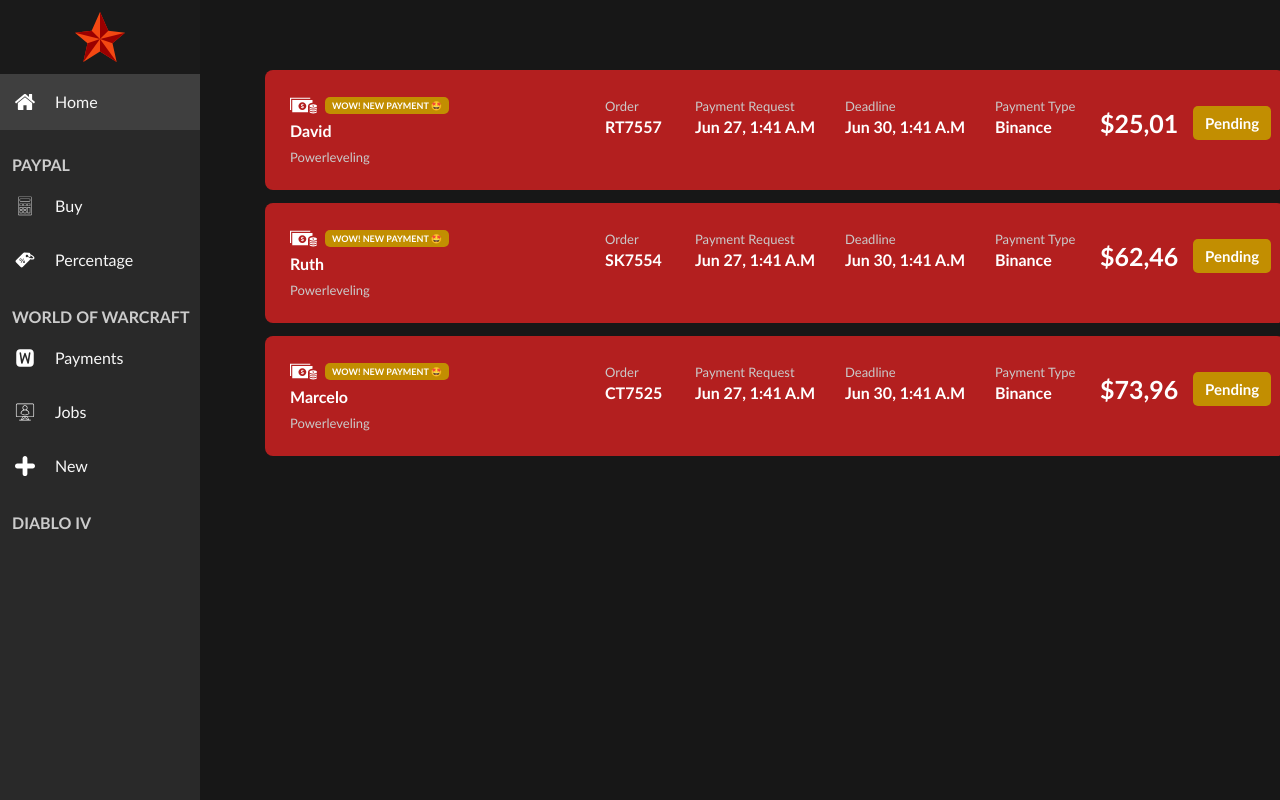
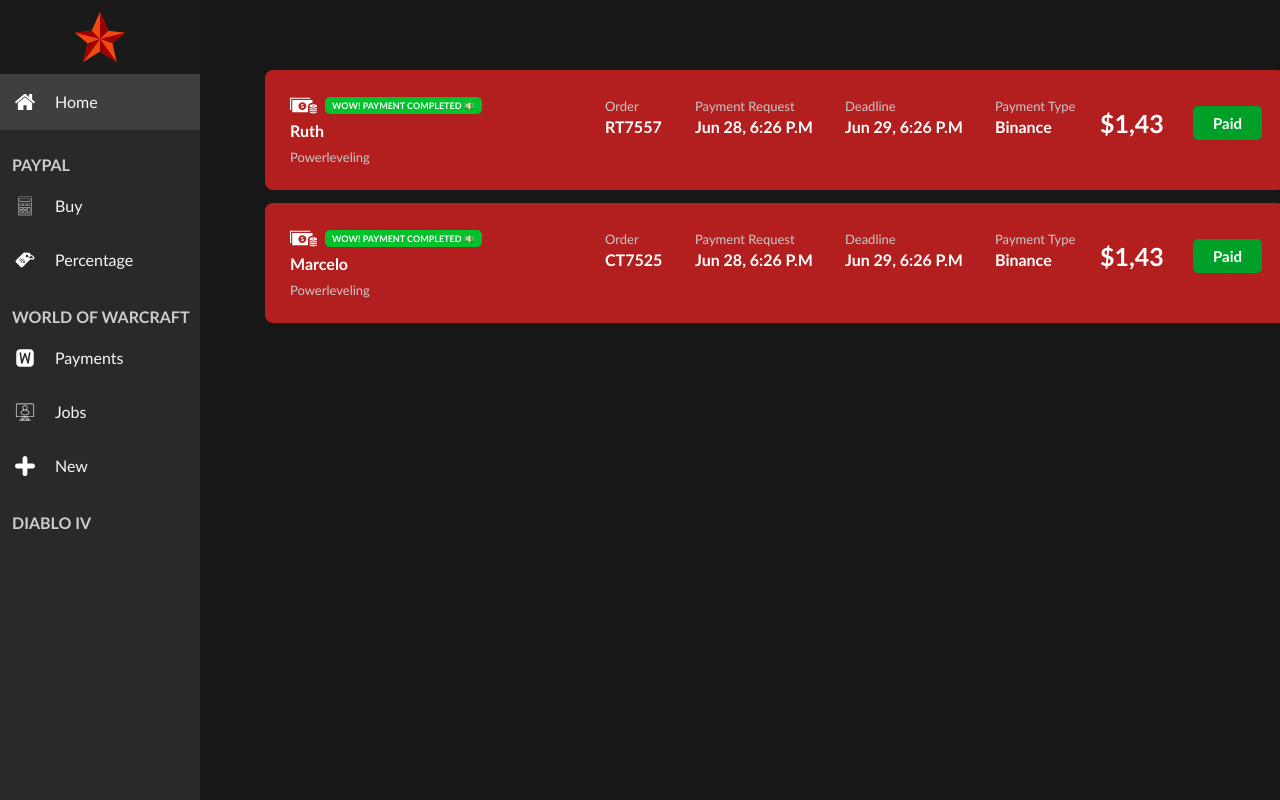
Before and after one commit to Pryxter/calculadora, a React (Create React App) app: page /historial in a window 1280 px wide. Built offline with nearby package versions, Linux system fonts and the light colour scheme.

Commit message:
Add files via upload

```diff
--- a/src/components/Cards/HistorialCard.jsx
+++ b/src/components/Cards/HistorialCard.jsx
@@ -5,13 +5,24 @@ export const HistorialCard = (props) => {
     "WOW! NEW PAYMENT 🤩",
     "WOW! JOB COMPLETED 🤩",
     "WOW! JOB IN PROGRESS ⚔️",
+    "WOW! PAYMENT COMPLETED 💵",
   ];
   const selectorClass = [
     "h_card_wow_title",
     "h_card_wow_title_job",
     "h_card_wow_title_job_in_progress",
+    "h_card_wow_title_payment_completed",
   ];
+
+  const selectorPayments = [
+    "h_card_wow_payment_pending",
+    "h_card_wow_payment_paid",
+  ];
+
+  const statusPayments = ["Pending", "Paid"];
+
   const selector = props.selector;
+  const paymentSelect = props.selectorPayments;
 
   return (
     <>
@@ -35,7 +46,9 @@ export const HistorialCard = (props) => {
           <p className="h_card_wow_payment_type">Payment Type</p>
           <p className="h_card_wow_payment_type_type">{props.payment}</p>
           <p className="h_card_wow_amount">${props.amount}</p>
-          <p className="h_card_wow_status">{props.status}</p>
+          <p className={selectorPayments[paymentSelect]}>
+            {statusPayments[paymentSelect]}
+          </p>
         </div>
       </div>
     </>
--- a/src/pages/Historial.jsx
+++ b/src/pages/Historial.jsx
@@ -21,38 +21,26 @@ export const Historial = () => {
                   <div style={{ marginLeft: 235 }}>
                     <div style={{ marginTop: 30 }}>
                       <HistorialCard
-                        name="David"
+                        name="Ruth"
                         norder="RT7557"
-                        date="Jun 27, 1:41 A.M"
-                        deadline="Jun 30, 1:41 A.M"
+                        date="Jun 28, 6:26 P.M"
+                        deadline="Jun 29, 6:26 P.M"
                         payment="Binance"
-                        amount="25,01"
-                        status="Pending"
-                        selector={0}
-                      />
-                    </div>
-                    <div style={{ marginTop: 13 }}>
-                      <HistorialCard
-                        name="Ruth"
-                        norder="SK7554"
-                        date="Jun 27, 1:41 A.M"
-                        deadline="Jun 30, 1:41 A.M"
-                        payment="Binance"
-                        amount="62,46"
-                        status="Pending"
-                        selector={0}
+                        amount="1,43"
+                        selector={3}
+                        selectorPayments={1}
                       />
                     </div>
                     <div style={{ marginTop: 13 }}>
                       <HistorialCard
                         name="Marcelo"
                         norder="CT7525"
-                        date="Jun 27, 1:41 A.M"
-                        deadline="Jun 30, 1:41 A.M"
+                        date="Jun 28, 6:26 P.M"
+                        deadline="Jun 29, 6:26 P.M"
                         payment="Binance"
-                        amount="73,96"
-                        status="Pending"
-                        selector={0}
+                        amount="1,43"
+                        selector={3}
+                        selectorPayments={1}
                       />
                     </div>
                     {/* <div style={{ marginTop: 13 }}>
--- a/src/styles/Desktop/Historial.css
+++ b/src/styles/Desktop/Historial.css
@@ -59,6 +59,18 @@
 .h_card_wow_title_job_in_progress {
   position: absolute;
   background: #01c2b8;
+  color: #fff;
+  font-weight: bolder;
+  font-size: 9px;
+  padding: 3px 7px;
+  border-radius: 5px;
+  margin-left: -450px;
+  margin-top: -33px;
+  cursor: pointer;
+}
+.h_card_wow_title_payment_completed {
+  position: absolute;
+  background: #01c22b;
   color: #fff;
   font-weight: bolder;
   font-size: 9px;
@@ -156,7 +168,7 @@
   margin-left: 325px;
   margin-top: -22px;
 }
-.h_card_wow_status {
+.h_card_wow_payment_pending {
   position: absolute;
   font-size: 15px;
   color: #fff;
@@ -165,6 +177,18 @@
   margin-top: -24px;
   padding: 8px 12px;
   background: #c28e01;
+  border-radius: 5px;
+  cursor: pointer;
+}
+.h_card_wow_payment_paid {
+  position: absolute;
+  font-size: 15px;
+  color: #fff;
+  font-weight: bolder;
+  margin-left: 418px;
+  margin-top: -24px;
+  padding: 8px 20px;
+  background: #00a028;
   border-radius: 5px;
   cursor: pointer;
 }
```
